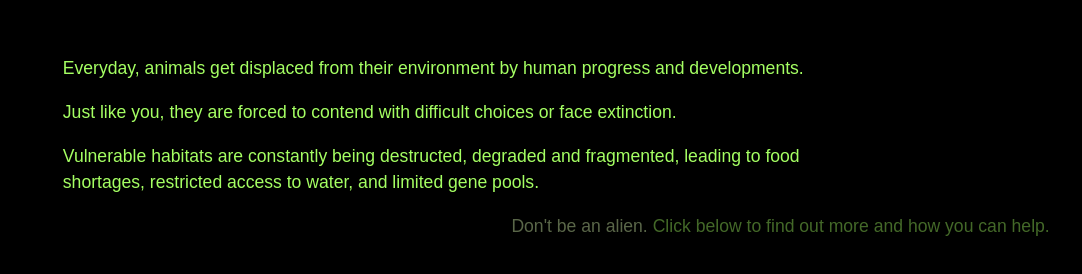
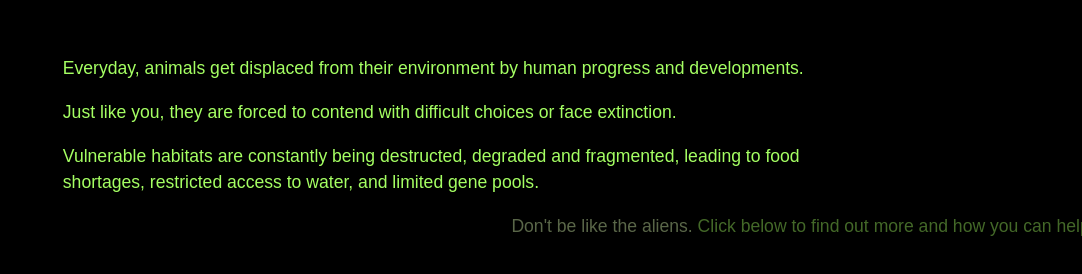
Before and after one commit to michaelao77/when-humans-lose, a plain HTML site: page scenes/thanks.html in a window 1280 px wide. Shown: the part 218-492 px from the top of the page, without its empty margins (198-1280 px from the left). Drawn offline with Linux system fonts and the light colour scheme; a web font is replaced by a local one.

Commit message:
Update thanks.html

```diff
--- a/scenes/thanks.html
+++ b/scenes/thanks.html
@@ -26,7 +26,7 @@
 		<p >Everyday, animals get displaced from their environment by human progress and developments.</p>
 		<p class="delay-1">Just like you, they are forced to contend with difficult choices or face extinction.</p>
 		<p class="delay-2">Vulnerable habitats are constantly being destructed, degraded and fragmented, leading to food shortages, restricted access to water, and limited gene pools.</p>
-		<p class="delay-3 click-below"><span class="highlight">Don't be an alien.</span> Click below to find out more and how you can help.</p>
+		<p class="delay-3 click-below"><span class="highlight">Don't be like the aliens.</span> Click below to find out more and how you can help.</p>
 	</div>
 	<div class="links">
 		<p>
```
